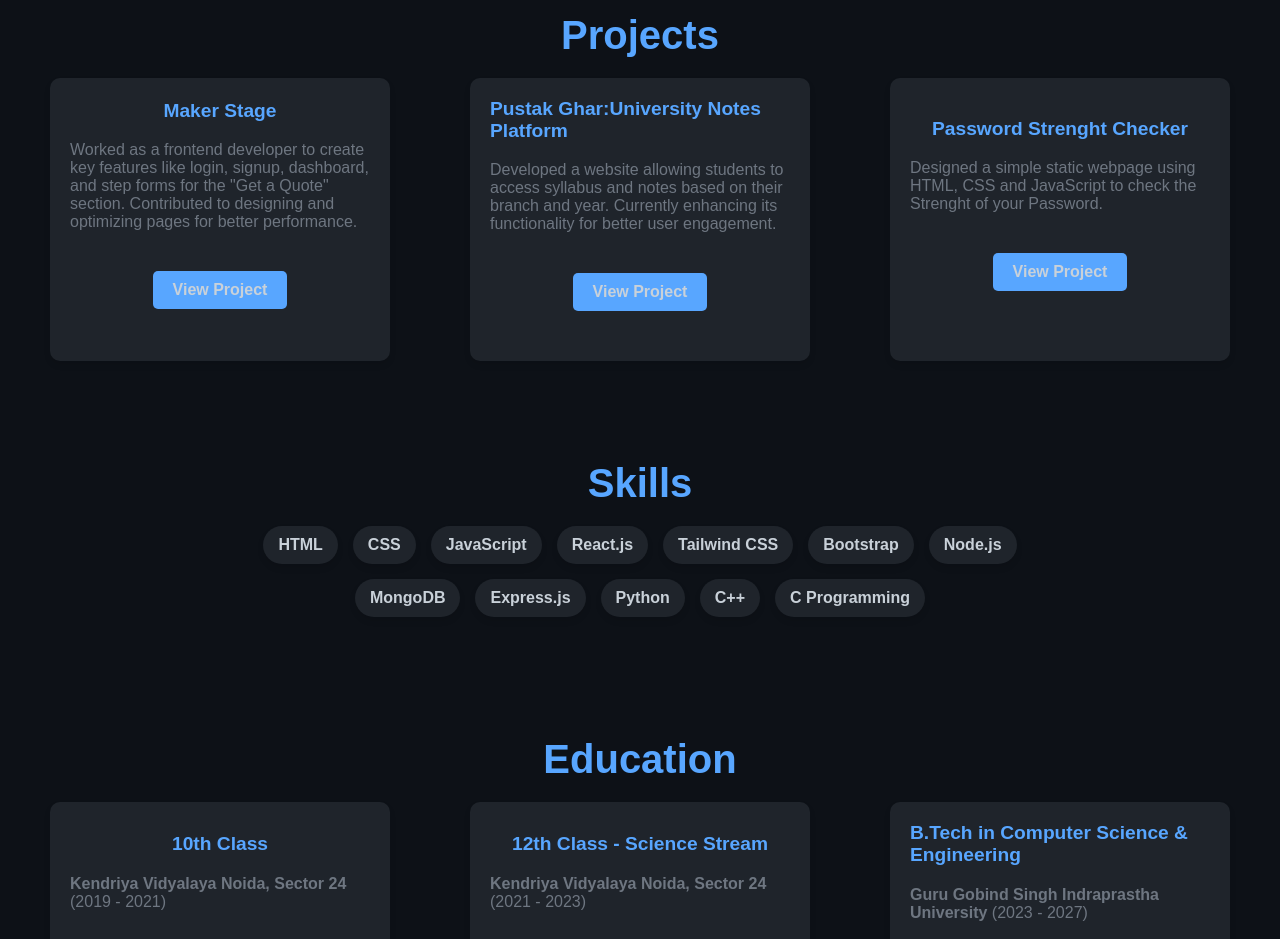
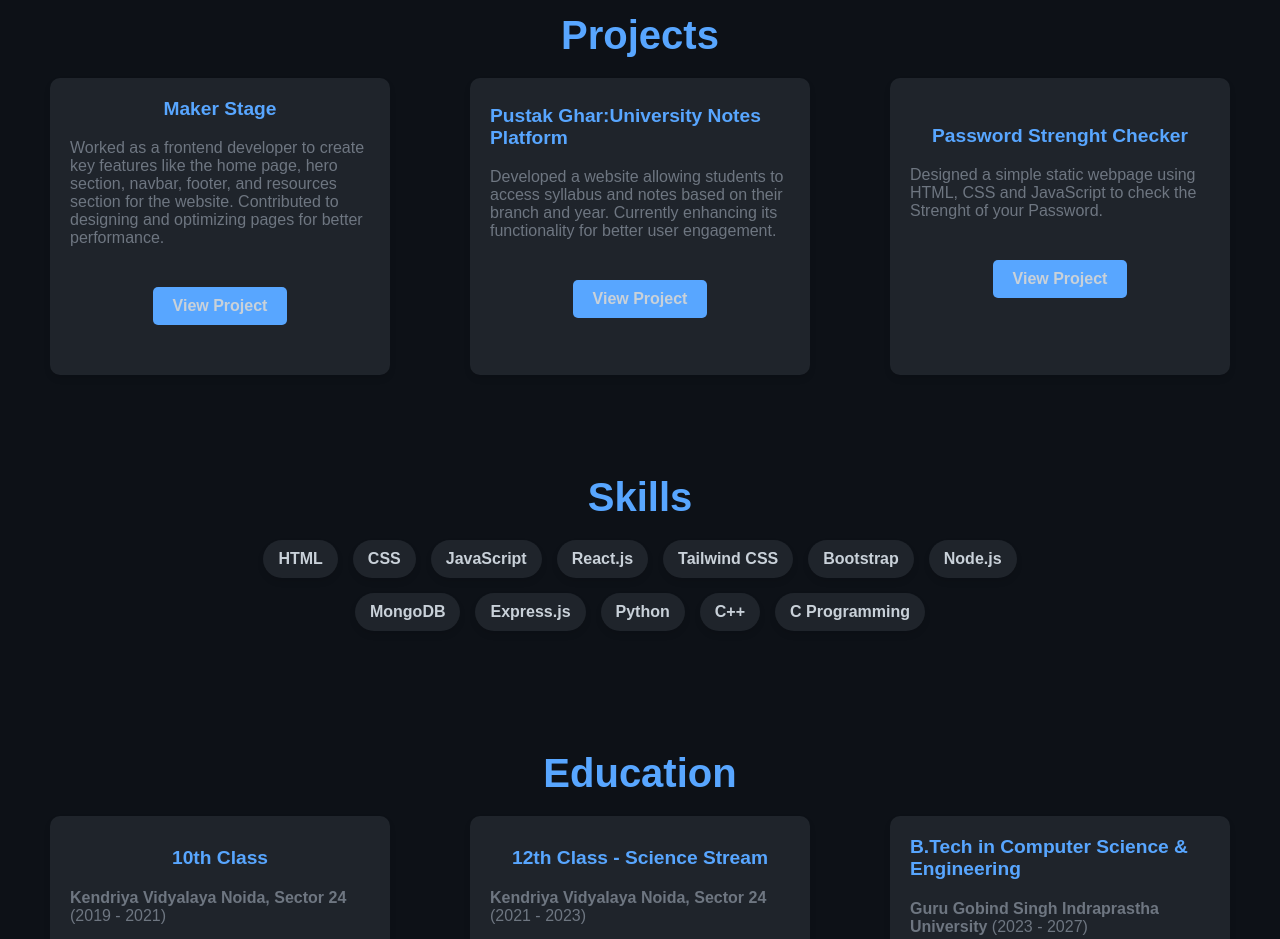
Before and after one commit to kushagra0333/Portfolio, a plain HTML site: page index.html in a window 1280 px wide. Shown: the part 1060-1999 px from the top of the page. Drawn offline with nearby package versions, Linux system fonts and the light colour scheme.

Commit message:
Update index.html

```diff
--- a/index.html
+++ b/index.html
@@ -365,10 +365,7 @@
         <div class="card">
           <h3>Maker Stage</h3>
           <p>
-            Worked as a frontend developer to create key features like login,
-            signup, dashboard, and step forms for the "Get a Quote" section.
-            Contributed to designing and optimizing pages for better
-            performance.
+           Worked as a frontend developer to create key features like the home page, hero section, navbar, footer, and resources section for the website. Contributed to designing and optimizing pages for better performance.
           </p>
           <p>
             <a class="btn-custom" href="https://www.makerstage.com" target="_blank">
```
